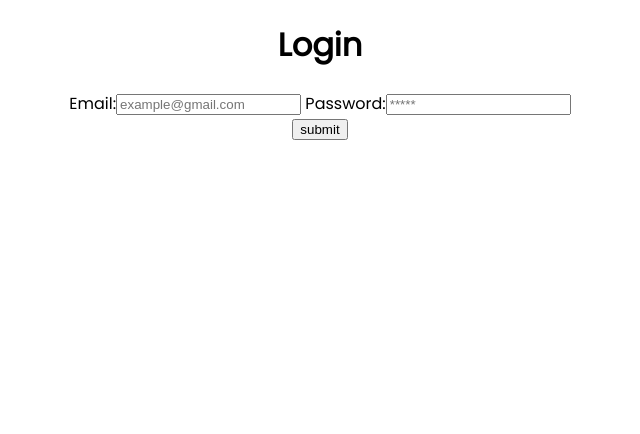
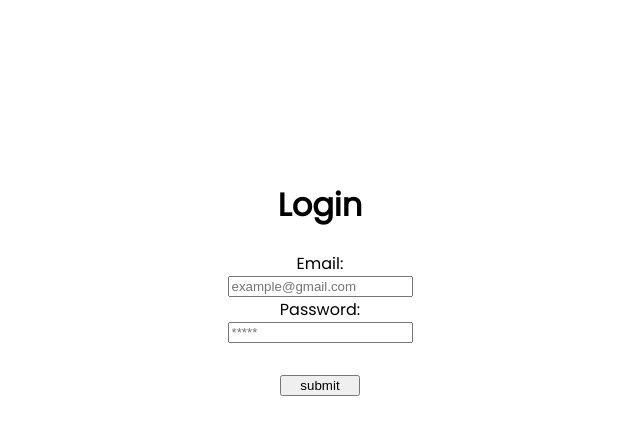
Before and after one commit to GabrielJDavila/mgcleantracker, a React (Vite) app in the folder mgclean-tracker/: page / in a window 1280 px wide. Shown: the top 434 px of the page, without its empty margins (320-960 px from the left). Built offline with nearby package versions, Linux system fonts and the light colour scheme; no server answers.

Commit message:
Finished sign out
Finished with sign out function, fairly simple. Next couple of tasks:

- finish styling forms
- figure out how to render data in order by date

```diff
--- a/mgclean-tracker/index.html
+++ b/mgclean-tracker/index.html
@@ -6,6 +6,7 @@
     <link rel="preconnect" href="https://fonts.googleapis.com">
     <link rel="preconnect" href="https://fonts.gstatic.com" crossorigin>
     <link href="https://fonts.googleapis.com/css2?family=Poppins&display=swap" rel="stylesheet">
+    <link rel="stylesheet" href="https://cdnjs.cloudflare.com/ajax/libs/font-awesome/6.4.0/css/all.min.css" integrity="sha512-iecdLmaskl7CVkqkXNQ/ZH/XLlvWZOJyj7Yy7tcenmpD1ypASozpmT/E0iPtmFIB46ZmdtAc9eNBvH0H/ZpiBw==" crossorigin="anonymous" referrerpolicy="no-referrer" />
     <title>M&G Clean Pros Tracker</title>
   </head>
   <body>
--- a/mgclean-tracker/src/components/Header.jsx
+++ b/mgclean-tracker/src/components/Header.jsx
@@ -1,4 +1,5 @@
-import { Link, NavLink } from "react-router-dom"
+import { NavLink } from "react-router-dom"
+import { logout } from "../pages/firebase"
 
 export default function Nav() {
     const activeStyles = {
@@ -7,9 +8,23 @@ export default function Nav() {
         fontWeight: "600",
         margin: ".2rem"
     }
+
+    function signOutUser() {
+        console.log('works')
+        logout()
+        window.location.reload()
+    }
+
     return (
         <header className="site-header">
-            <h1 className="site-title">M&G Clean Pros Income & Expense Tracker</h1>
+            <div className="title-signout-container">
+                <h2 className="site-title">M&G Clean Pros</h2>
+                <div onClick={signOutUser} className="signout-container">
+                    <i className="fa-solid fa-right-from-bracket"></i>
+                    {/* <p className="signout-text">Sign out</p> */}
+                </div>
+            </div>
+
             <nav>
                 <NavLink
                     to="/"
--- a/mgclean-tracker/src/components/Layout.jsx
+++ b/mgclean-tracker/src/components/Layout.jsx
@@ -21,29 +21,9 @@ export default function Layout() {
             })
         }
         monitorAuthState()
-        // async function monitorAuthState() {
-        //     try {
-        //       const checkAuth = onAuthStateChanged(auth, user => {
-        //         if(user) {
-        //           console.log(user)
-        //           setIsLoggedIn(!!user)
-        //         }
-        //       })
-        //       return
-        //     }
-        //     catch(error) {
-        //         console.log(error)
-        //     }
-
-        // }
-
-        // const unsubscribe = onAuthStateChanged((user) => {
-        //     setIsLoggedIn(!!user)
-        // })
-        // return () => unsubscribe()
     }, [])
 
-    function handleClick(e) {
+    function handleSignIn(e) {
         e.preventDefault()
         signIn(loginInfo.email, loginInfo.password)
     }
@@ -59,9 +39,10 @@ export default function Layout() {
     if(!isLoggedIn) {
         return (
             <div>
-                <form  className="login-form">
+                <form onSubmit={handleSignIn} className="login-form">
                     <h1>Login</h1>
-                    <label> Email:
+                    <div className="logininput-container">
+                        <label>Email:</label>
                         <input
                             name="email"
                             onChange={handleChange}
@@ -70,8 +51,10 @@ export default function Layout() {
                             value={loginInfo.email}
                             required
                         />
-                    </label>
-                    <label> Password:
+                    </div>
+
+                    <div className="logininput-container">
+                        <label>Password:</label>
                         <input
                             name="password"
                             onChange={handleChange}
@@ -80,9 +63,9 @@ export default function Layout() {
                             value={loginInfo.password}
                             required
                         />
-                    </label>
+                    </div>
+                    <button className="login-btn">submit</button>
                 </form>
-                <button onClick={handleClick}>submit</button>
             </div>
         )
     }
--- a/mgclean-tracker/src/index.css
+++ b/mgclean-tracker/src/index.css
@@ -21,8 +21,49 @@ body {
   background: rgba(181, 19, 19, 0.782);
 }
 
+.login-form {
+  display: flex;
+  flex-direction: column;
+  justify-content: center;
+  width: 60%;
+  margin: 10rem auto 0 auto;
+}
+
+.logininput-container {
+  display: flex;
+  flex-direction: column;
+  max-width: 700px;
+  margin: 0 auto;
+}
+
+.login-btn {
+  width: 80px;
+  margin: 2rem auto;
+}
+
+.title-signout-container {
+  display: flex;
+  flex-direction: row;
+  align-items: center;
+}
+
 .site-title {
-  margin: 0 0 2rem 0;
+  margin: 0;
+  text-align: left;
+}
+
+.signout-container {
+  margin-left: auto;
+  cursor: pointer;
+}
+
+.fa-right-from-bracket {
+  font-size: 25px;
+}
+
+.signout-text {
+  margin: 0;
+  font-size: .9rem;
 }
 
 nav {
--- a/mgclean-tracker/src/pages/firebase.jsx
+++ b/mgclean-tracker/src/pages/firebase.jsx
@@ -1,7 +1,7 @@
 
 // Import the functions you need from the SDKs you need
 import { initializeApp } from "firebase/app"
-import { getAuth, createUserWithEmailAndPassword, signInWithEmailAndPassword } from "firebase/auth"
+import { getAuth, createUserWithEmailAndPassword, signInWithEmailAndPassword, signOut } from "firebase/auth"
 import { getFirestore, collection, addDoc, doc, deleteDoc, getDocs, query, orderBy } from "firebase/firestore"
 // TODO: Add SDKs for Firebase products that you want to use
 // https://firebase.google.com/docs/web/setup#available-libraries
@@ -36,14 +36,10 @@ export async function signIn(email, password) {
 
 }
 
-// const monitorAuthState = async () => {
-//   onAuthStateChanged(auth, user => {
-//     if(user) {
-//       console.log(user)
-//     }
-//   })
-// }
-// monitorAuthState()
+// sign out function
+export const logout = async () => {
+  await signOut(auth)
+}
 
 // add to firebase instance
 export async function addFirebaseItem(name, amount, date, type, collectionType) {
```
Lines whose indentation alone changed are shown as unchanged.
